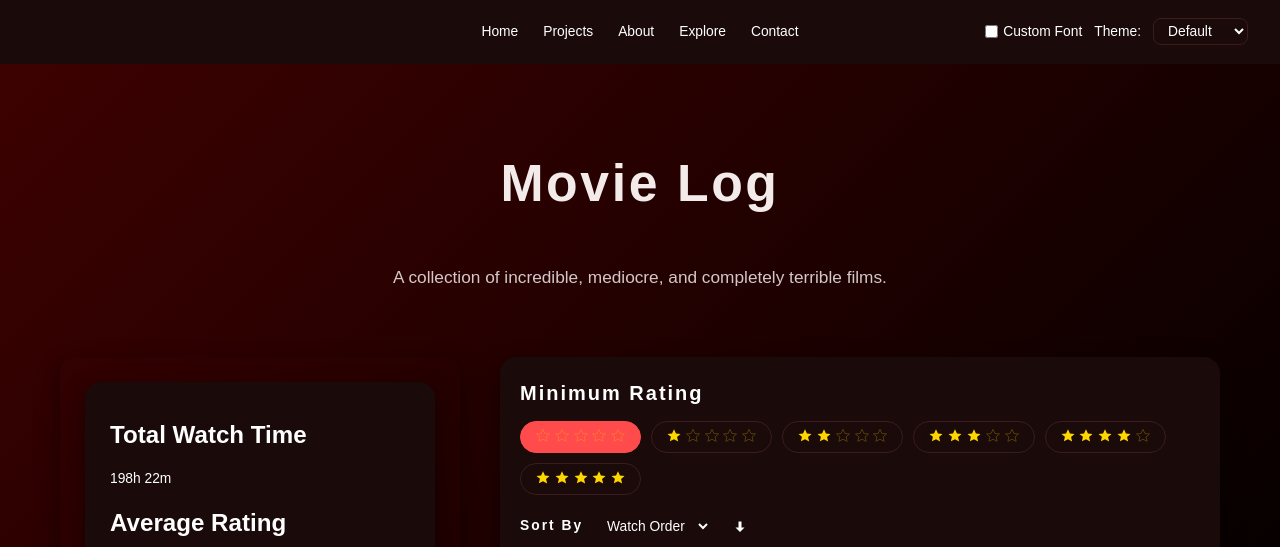
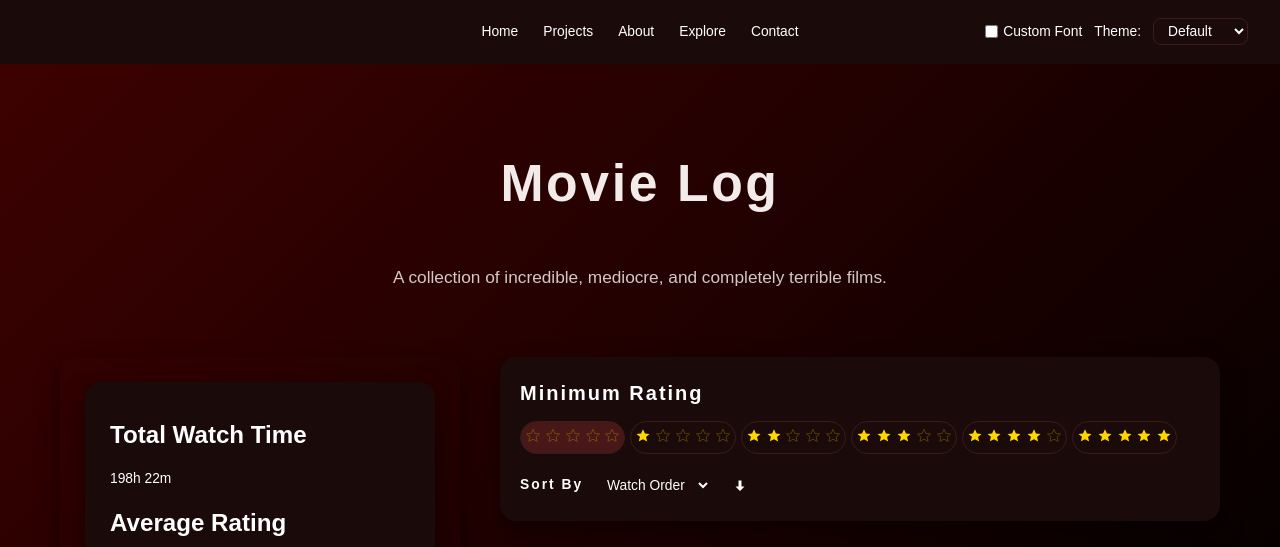
Before and after one commit to MobDude/Marks-Website, a plain HTML site: page movies.html in a window 1280 px wide. Shown: the top 547 px of the page. Drawn offline with Linux system fonts and the light colour scheme.

Commit message:
Minor style changes for movie filters

```diff
--- a/css/movies.css
+++ b/css/movies.css
@@ -99,20 +99,20 @@
 
 .star-filter {
     display: flex;
-    gap: 10px;
+    gap: 5px;
     flex-wrap: wrap;
 }
 
 .star-filter button {
-    padding: 6px 14px;
+    padding: 6px 4px;
     border-radius: 999px;
 
     border: 1px solid var(--border-light);
     background: var(--bg-surface);
     color: var(--text-light);
-
+    font-size: calc(20px * var(--font-scale));
+    letter-spacing: var(--letter-spacing);
     cursor: pointer;
-    font-size: 10px;
 
     transition: all 0.2s ease;
 }
@@ -123,7 +123,7 @@
 
 .star-filter button.active {
     background: var(--accent-primary);
-    border-color: var(--accent-primary);
+    background-color: rgb(from var(--accent-primary) r g b / 0.2);
     color: var(--text-light);
 }
 
```
